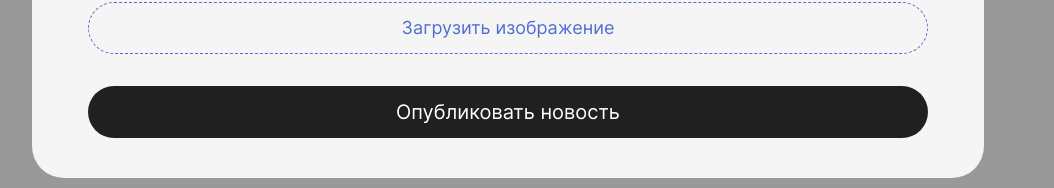
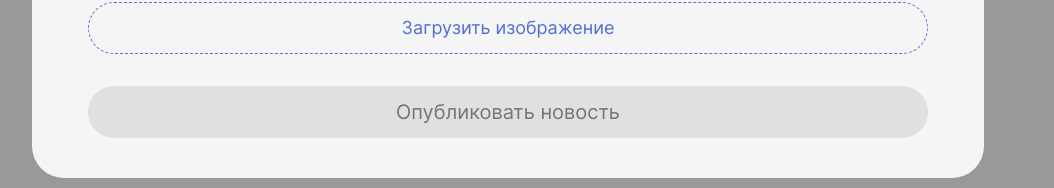
Before and after one commit to engineerpavel/autodoc-angular-test-task, an Angular app: page / in a window 1280 px wide. Both pictures are taken after a click on the element 1009 px from the left and 66 px from the top of the page. Shown: the part 544-732 px from the top of the page, without its empty margins (132-1186 px from the left). Built offline with nearby package versions, Linux system fonts and the light colour scheme; no server answers.

Commit message:
валидация формы перед отправкой

```diff
--- a/src/app/components/news-add/news-add.component.html
+++ b/src/app/components/news-add/news-add.component.html
@@ -1,4 +1,4 @@
-<div class="popup" [formGroup]="newsForm">
+<form class="popup" [formGroup]="newsForm" (ngSubmit)="publish()">
   <div class="title">Добавить новость</div>
   <input formControlName="title" class="title-input" placeholder="Заголовок">
   <textarea formControlName="text" class="text-input" placeholder="Текст"></textarea>
@@ -7,6 +7,6 @@
   @if (preview.length) {
     <app-image-preview [imageBase64]="preview" (close)="onDeletePreview()"></app-image-preview>
   }
-  <button class="submit-news" (click)="publish()">Опубликовать новость</button>
+  <button class="submit-news" type="submit" [disabled]="newsForm.invalid">Опубликовать новость</button>
   <button class="close" (click)="close.emit()"><img src="assets/icons/close.svg" alt="Закрыть" title="Закрыть"> </button>
-</div>
+</form>
--- a/src/app/components/news-add/news-add.component.scss
+++ b/src/app/components/news-add/news-add.component.scss
@@ -73,7 +73,7 @@
   border-radius: 60px;
   background: $black-100;
   color: $white-100;
-
+  transition: all .2s ease-in;
 }
 
 .submit-news:disabled {
--- a/src/app/components/news-add/news-add.component.ts
+++ b/src/app/components/news-add/news-add.component.ts
@@ -1,7 +1,7 @@
 import { ChangeDetectionStrategy, ChangeDetectorRef, Component, EventEmitter, inject, Output } from '@angular/core';
 import { CommonModule } from '@angular/common';
 import { ImagePreviewComponent } from '../image-preview/image-preview.component';
-import { FormControl, FormGroup, ReactiveFormsModule } from '@angular/forms';
+import { FormControl, FormGroup, ReactiveFormsModule, Validators } from '@angular/forms';
 import { NewsFeedInterface } from '../../models/news.interface';
 
 @Component({
@@ -18,9 +18,9 @@ export class NewsAddComponent {
   cdr = inject(ChangeDetectorRef);
   preview = '';
   newsForm = new FormGroup({
-    title: new FormControl('', { nonNullable: true }),
-    text: new FormControl('', { nonNullable: true }),
-    image: new FormControl('', { nonNullable: true })
+    title: new FormControl('', { nonNullable: true, validators: [Validators.required] }),
+    text: new FormControl('', { nonNullable: true, validators: [Validators.required] }),
+    image: new FormControl('', { nonNullable: true, validators: [Validators.required] })
   });
 
   private readonly newsKey = 'newsFeed';
@@ -57,6 +57,7 @@ export class NewsAddComponent {
    * (добавить в LocalStorage)
    */
   publish(): void {
+    if (this.newsForm.valid) {
       let newsFeedString = localStorage.getItem(this.newsKey);
       let newsFeedArr: NewsFeedInterface[] = [];
       if (newsFeedString) {
@@ -82,3 +83,4 @@ export class NewsAddComponent {
       this.close.emit();
     }
   }
+}
```
Lines whose indentation alone changed are shown as unchanged.
